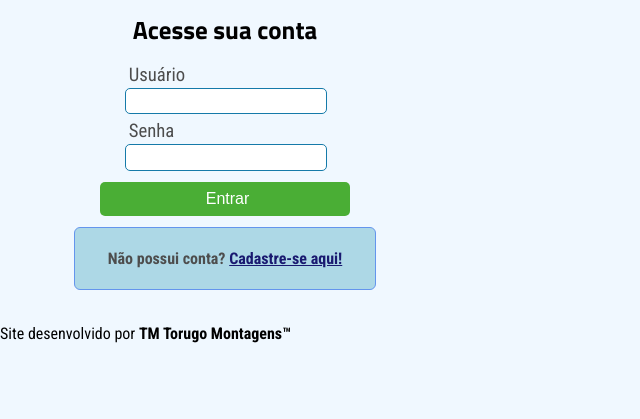
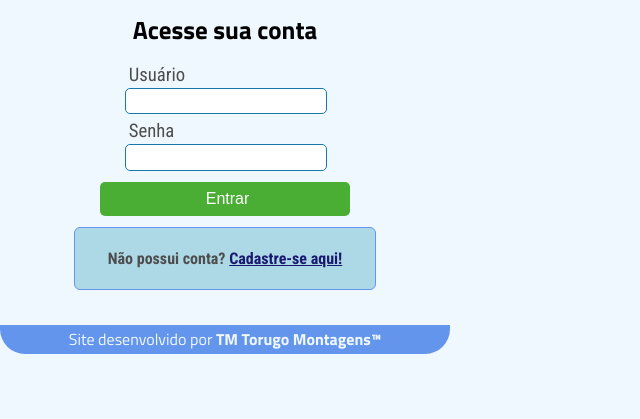
Before and after one commit to montanhadm/sel373, a Flask app: page / in a window 1280 px wide. Shown: the part 186-605 px from the top of the page, without its empty margins (0-640 px from the left). Run offline with Flask 2, Linux system fonts and the light colour scheme.

Commit message:
HOTFIX - Missing Footer CSS

```diff
--- a/static/css/basic.css
+++ b/static/css/basic.css
@@ -55,6 +55,20 @@ nav ul li a {
     padding-top: 0.9em;
 }
 
+footer {
+    background-color: cornflowerblue;
+    color: aliceblue;
+    text-align: center;
+    font-family: "Titillium Web", Helvetica, Arial, sans-serif;
+    border-bottom-left-radius: 25px;
+    border-bottom-right-radius: 25px;
+}
+
+footer p {
+    padding-top: 5px;
+    padding-bottom: 5px;
+}
+
 /*
 Media Queries
 */
```
